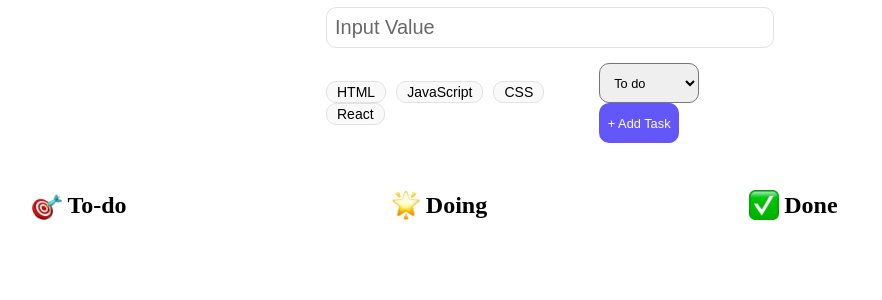
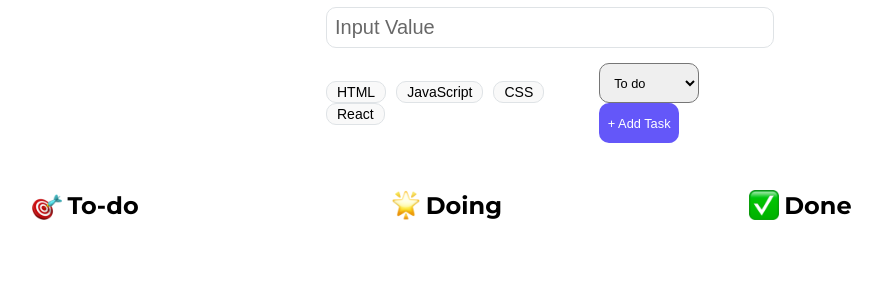
Before and after one commit to adammmusial/project-todo-app, a React (Vite) app in the folder react-todo-app/: page / in a window 1280 px wide. Shown: the top 300 px of the page, without its empty margins (90-972 px from the left). Built offline with nearby package versions, Linux system fonts and the light colour scheme.

Commit message:
feat: add local storage

```diff
--- a/react-todo-app/src/App.jsx
+++ b/react-todo-app/src/App.jsx
@@ -1,4 +1,4 @@
-import React,{useState} from "react"
+import React,{useState, useEffect} from "react"
 import './App.css'
 import './components/TaskForm.css'
 import TaskForm from "./components/TaskForm"
@@ -8,13 +8,20 @@
 import doneIcon from './assets/check-mark-button.png'
 
 
+const oldTasks = localStorage.getItem("tasks")
+
 const App = () => {
-  const [tasks, setTasks] = useState([])
+  const [tasks, setTasks] = useState(JSON.parse(oldTasks) || [])
+
+  useEffect(( )=> {
+    localStorage.setItem("tasks", JSON.stringify(tasks))
+  }, [tasks])
 
   const handleDelete = (taskIndex) => {
     const newTasks = tasks.filter((task, index) => index !== taskIndex)
     setTasks(newTasks)
   }
+
   return (
     <div className="app">
       <TaskForm setTasks={setTasks}/>
--- a/react-todo-app/src/index.css
+++ b/react-todo-app/src/index.css
@@ -1,5 +1,12 @@
+@import url('https://fonts.googleapis.com/css2?family=Montserrat:ital,wght@0,100..900;1,100..900&display=swap');
+
 * {
   margin: 0;
   padding: 0;
   box-sizing: border-box;
 }
+
+
+body {
+  font-family: 'Montserrat', sans-serif;
+}
```
